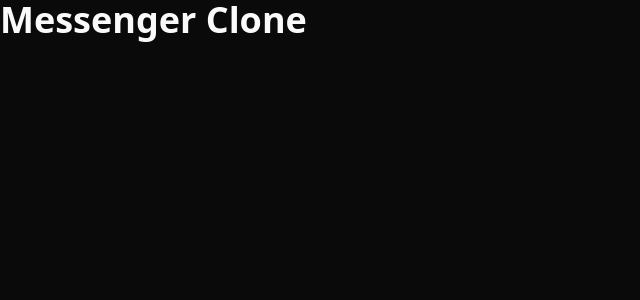
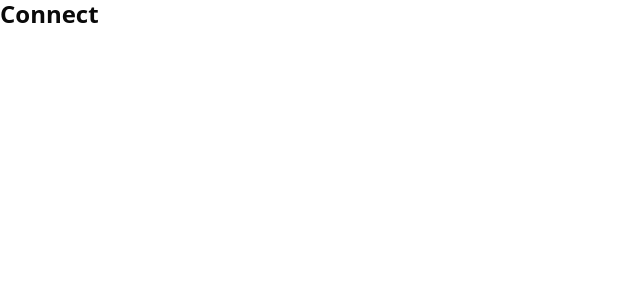
Before and after one commit to michaelcanonizado/connect, a Next.js app in the folder frontend/: page / in a window 1280 px wide. Shown: the top 300 px of the page, without its empty margins (0-640 px from the left). Built offline with nearby package versions, Linux system fonts and the light colour scheme.

Commit message:
feat(frontend/typography): add Text components

```diff
--- a/frontend/src/app/layout.tsx
+++ b/frontend/src/app/layout.tsx
@@ -16,9 +16,7 @@ export default function RootLayout({
 }>) {
   return (
     <html lang='en'>
-      <body className={`${fontCustom.variable} dark antialiased`}>
-        {children}
-      </body>
+      <body className={`${fontCustom.variable} antialiased`}>{children}</body>
     </html>
   )
 }
--- a/frontend/src/app/page.tsx
+++ b/frontend/src/app/page.tsx
@@ -1,7 +1,9 @@
+import { TextHeading } from '@/components/text'
+
 export default function Home() {
   return (
     <div className=''>
-      <h1 className='text-4xl font-[800]'>Messenger Clone</h1>
+      <TextHeading>Connect</TextHeading>
     </div>
   )
 }
--- /dev/null
+++ b/frontend/src/components/text.tsx
@@ -0,0 +1,45 @@
+import { cn } from '@/lib/utils'
+
+type props = {
+  className?: string
+  children?: React.ReactNode
+}
+
+export const TextHeading = ({ className, children }: props) => {
+  return (
+    <p
+      className={cn(
+        'text-[24px] leading-[28px] font-[700] tracking-[0]',
+        className
+      )}
+    >
+      {children}
+    </p>
+  )
+}
+
+export const TextBody = ({ className, children }: props) => {
+  return (
+    <p
+      className={cn(
+        'text-[15px] leading-[20px] font-[500] tracking-[0]',
+        className
+      )}
+    >
+      {children}
+    </p>
+  )
+}
+
+export const TextSub = ({ className, children }: props) => {
+  return (
+    <p
+      className={cn(
+        'text-[13px] leading-[16px] font-[400] tracking-[0]',
+        className
+      )}
+    >
+      {children}
+    </p>
+  )
+}
```
